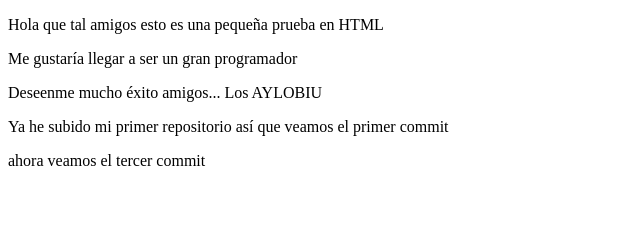
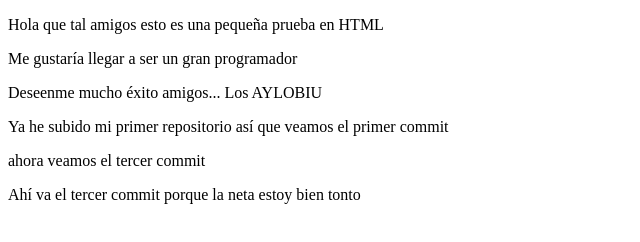
Before and after one commit to Ov21/Primerrepositorio, a plain HTML site: page index.html in a window 1280 px wide. Shown: the whole page, without its empty margins (0-640 px from the left). Drawn offline with Linux system fonts and the light colour scheme.

Commit message:
Cambios por tercera vez

```diff
--- a/index.html
+++ b/index.html
@@ -12,5 +12,6 @@
     <p>Deseenme mucho éxito amigos... Los AYLOBIU</p>
     <p>Ya he subido mi primer repositorio así que veamos el primer commit</p>
     <p>ahora veamos el tercer commit</p>
+    <p>Ahí va el tercer commit porque la neta estoy bien tonto</p>
 </body>
 </html>
```
